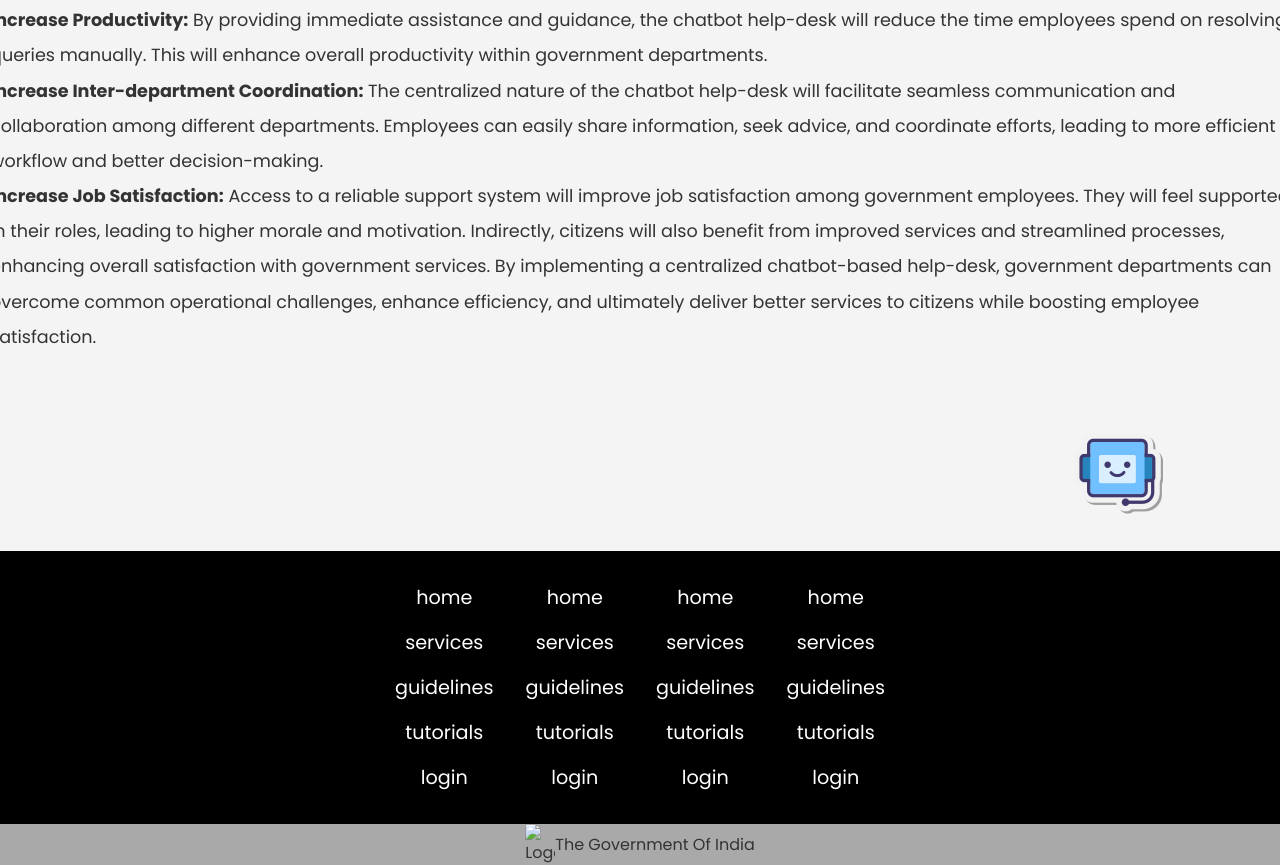
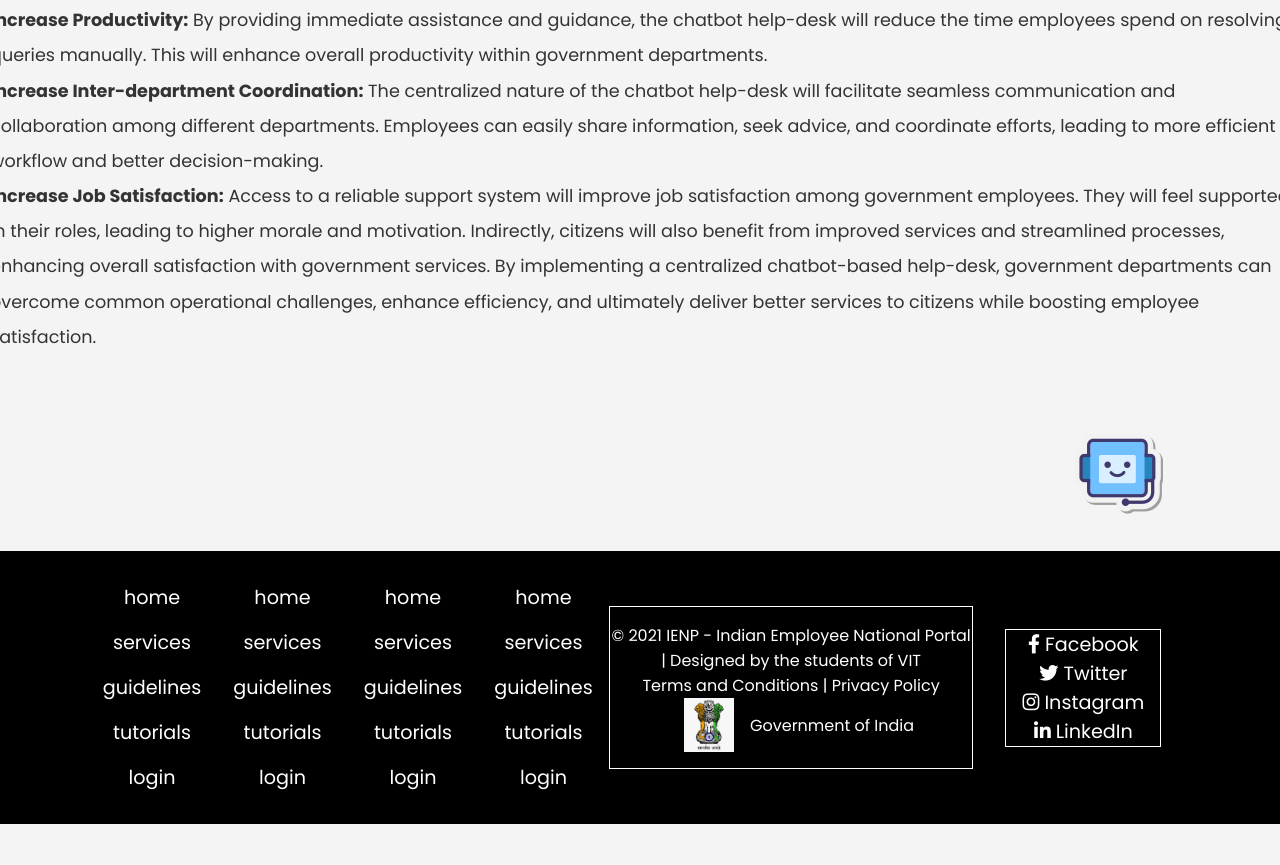
Before and after one commit to aditya-2k23/IENP, a plain HTML site: page index.html in a window 1280 px wide. Shown: the part 1202-2067 px from the top of the page. After the commit the page ends 2026 px from the top, so only its background shows below. Drawn offline with nearby package versions, Linux system fonts and the light colour scheme.

Commit message:
Add login functionality and update footer design

```diff
--- a/index.html
+++ b/index.html
@@ -7,6 +7,8 @@
   <title>IENP - Indian Employee National Portal</title>
   <!-- Indian Employee National Portal -->
   <link rel="stylesheet" href="style.css">
+  <link rel="icon" href="img/colored_emblem.png" type="image/x-icon">
+  <link rel="stylesheet" href="https://cdnjs.cloudflare.com/ajax/libs/font-awesome/5.15.3/css/all.min.css">
 </head>
 
 <body>
@@ -84,8 +86,10 @@
       <h2>Welcome to the Chatbot</h2>
       <p>How can I help you today?</p>
       <input type="text" id="userInput" placeholder="Type your message here...">
-      <button onclick="send()">Send</button>
-      <button onclick="hideDialog()">❌</button>
+      <button onclick="login()">Send</button>
+      <button onclick="hideDialog()">
+        <ion-icon name="close"></ion-icon>
+      </button>
     </div>
   </div>
 
@@ -132,15 +136,34 @@
         </ul>
       </div>
     </div>
+
+    <div class="footer-bottom">
+      <div class="footer-bottom-first">
+        <p>&copy; 2021 IENP - Indian Employee National Portal | Designed by the students of VIT</p>
+      </div>
+      <div class="footer-bottom-second">
+        <p>Terms and Conditions | Privacy Policy</p>
+      </div>
+      <div class="footer-bottom-third">
+        <img src="img/colored_emblem.png" alt="">
+        <p>Government of India</p>
+      </div>
+    </div>
+
+    <div class="social-links">
+      <div class="social">
+        <a href="#"><i class="fab fa-facebook-f"></i> Facebook</a>
+        <a href="#"><i class="fab fa-twitter"></i> Twitter</a>
+        <a href="#"><i class="fab fa-instagram"></i> Instagram</a>
+        <a href="#"><i class="fab fa-linkedin-in"></i> LinkedIn</a>
+      </div>
+    </div>
   </footer>
-  </div>
-  <div class="logo" style="background-color:darkgray;">
-    <img src="img/emblem-of-india.png" class="img" alt="Logo">
-    <a href="#"></a>
-    <span>The Government Of India</span>
   </div>
 
   <script src="script.js"></script>
+  <script type="module" src="https://unpkg.com/ionicons@7.1.0/dist/ionicons/ionicons.esm.js"></script>
+  <script nomodule src="https://unpkg.com/ionicons@7.1.0/dist/ionicons/ionicons.js"></script>
 </body>
 
 </html>
--- a/script.js
+++ b/script.js
@@ -9,3 +9,7 @@ function hideDialog() {
   dialogBox.classList.remove("dialog-visible");
   dialogBox.classList.add("dialog-hidden");
 }
+
+function login() {
+  window.location.href = "login.html";
+}
--- a/style.css
+++ b/style.css
@@ -178,6 +178,57 @@ footer .footer-content .footer-wrapper a {
   transition: all 0.3s ease;
 }
 
+footer .footer-content .footer-wrapper a:hover {
+  color: #f1356d;
+}
+
+footer .social-links {
+  display: flex;
+  justify-content: space-around;
+  align-items: center;
+  margin: 2rem;
+  border: 1px solid white;
+}
+
+footer .social-links .social {
+  margin: 0 1rem;
+  display: flex;
+  flex-direction: column;
+}
+
+footer .social-links a {
+  text-decoration: none;
+  color: #fff;
+  font-size: 1.2rem;
+  transition: all 0.3s ease;
+}
+
+footer .social-links a:hover {
+  color: #f1356d;
+}
+
+footer .footer-bottom {
+  padding: 1rem 0;
+  width: 100%;
+  background-color: #000;
+  border: 1px solid #fff;
+  width: 30%;
+  color: #fff;
+}
+
+footer .footer-bottom-third {
+  display: flex;
+  justify-content: center;
+  align-items: center;
+}
+
+footer .footer-bottom .footer-bottom-third img {
+  width: 50px;
+  height: auto;
+  margin: 0 1rem;
+  cursor: pointer;
+}
+
 .logo {
   display: flex;
   align-items: center;
@@ -230,6 +281,7 @@ footer .footer-content .footer-wrapper a {
   border: none;
   border-radius: 5px;
   cursor: pointer;
+  margin: 0 1.2rem 0 0;
   transition: all 0.3s ease;
 }
 
@@ -237,6 +289,14 @@ footer .footer-content .footer-wrapper a {
   background-color: #f1356d;
 }
 
+.dialog-content input {
+  width: 100%;
+  padding: 1rem;
+  margin: 1rem 0;
+  border: 1px solid #ddd;
+  border-radius: 5px;
+}
+
 #chatbot-img {
   cursor: pointer;
 }
```
Also changed, not shown: login.css (+8 -1 lines), login.html (+1 -0 lines), img/colored_emblem.png (added).
